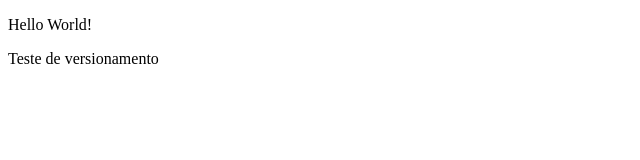
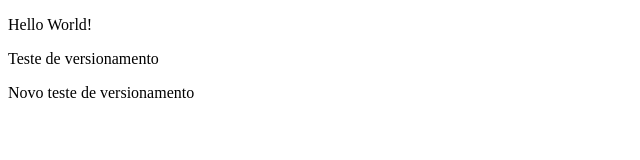
Before and after one commit to gvaldissera/abutua-bootcamp, a plain HTML site: page index.html in a window 1280 px wide. Shown: the whole page, without its empty margins (0-640 px from the left). Drawn offline with Linux system fonts and the light colour scheme.

Commit message:
novo teste de versionamento

```diff
--- a/index.html
+++ b/index.html
@@ -8,5 +8,6 @@
 <body>
     <p>Hello World!</p>
     <p>Teste de versionamento</p>
+    <p>Novo teste de versionamento</p>
 </body>
 </html>
```
